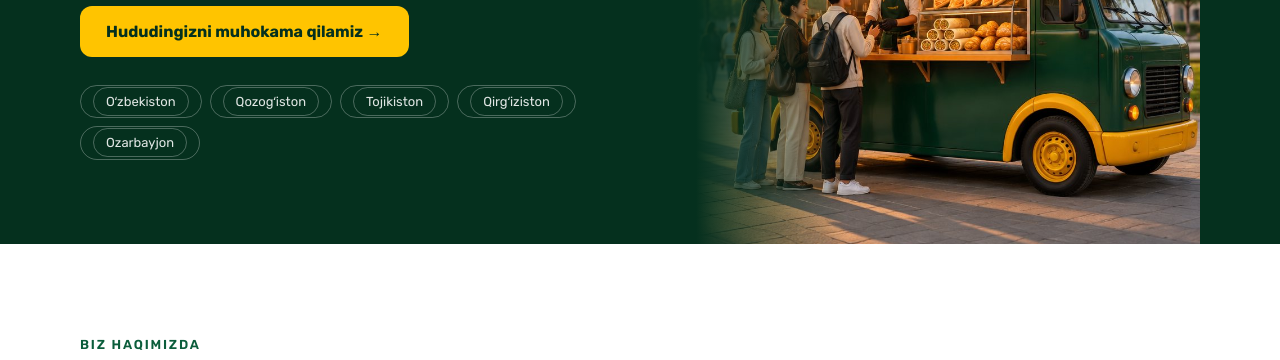
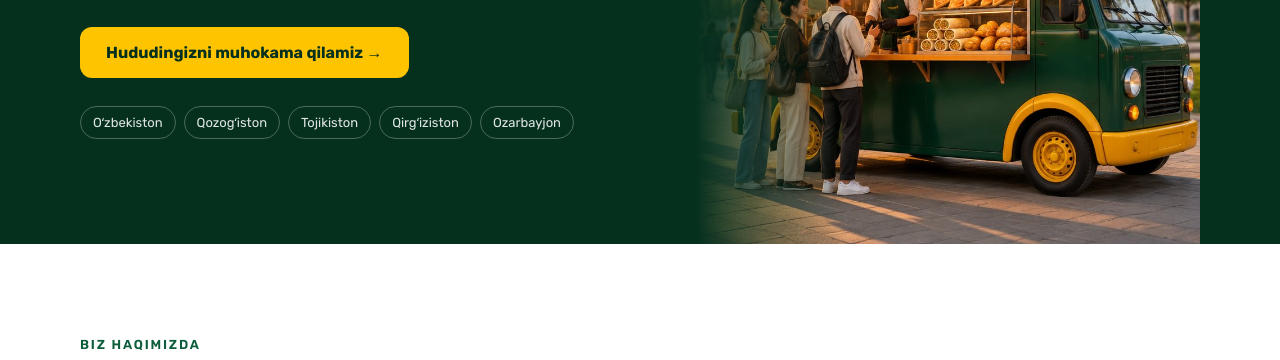
Before and after one commit to AnonymousTEAM97/amigos-master, a plain HTML site: page index.html in a window 1280 px wide. Shown: the part 440-800 px from the top of the page. Drawn offline with Linux system fonts and the light colour scheme.

Commit message:
Add files via upload

```diff
--- a/index.html
+++ b/index.html
@@ -50,6 +50,7 @@ h2{font-size:clamp(28px,4vw,44px);font-weight:700;max-width:760px}
 .hero p.sub{font-size:20px;color:rgba(255,255,255,.82);margin:22px 0 30px;max-width:520px}
 .countries{display:flex;flex-wrap:wrap;gap:8px;margin-top:28px}
 .countries span{font-size:13px;border:1px solid rgba(255,255,255,.28);border-radius:999px;padding:6px 12px;color:rgba(255,255,255,.88)}
+.countries span span{border:0;padding:0;border-radius:0;font-size:inherit;color:inherit}
 .hero-photo{position:relative}
 .hero-photo img{position:absolute;inset:0;width:100%;height:100%;object-fit:cover}
 .hero-photo::after{content:"";position:absolute;inset:0;background:linear-gradient(90deg,var(--green-deep) 0%,rgba(5,48,30,0) 30%)}
```
